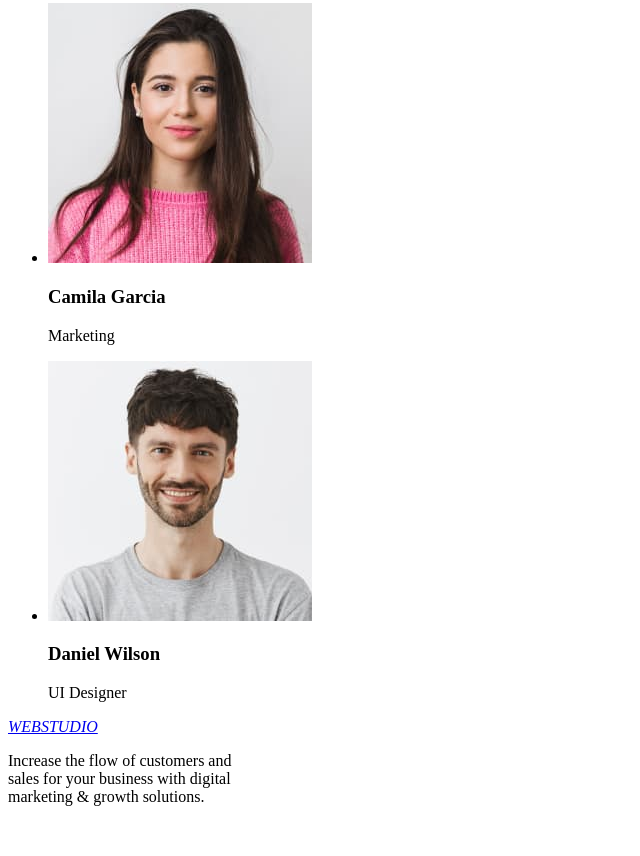
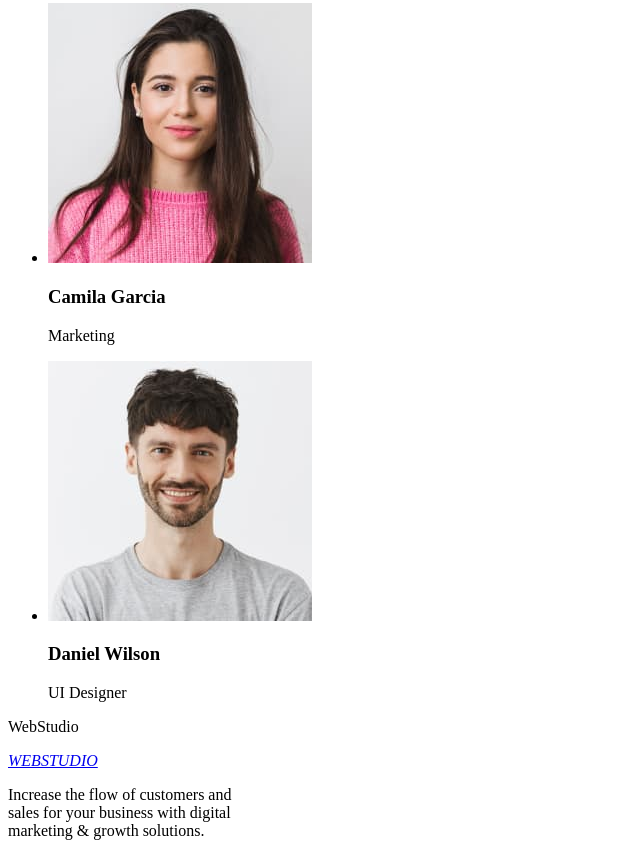
Before and after one commit to YuliyaHyrya/goit-markup-hw-01, a plain HTML site: page index.html in a window 1280 px wide. Shown: the part 2316-3172 px from the top of the page, without its empty margins (0-640 px from the left). Before the commit the page ends 3138 px from the top, so only its background shows below. Drawn offline with Linux system fonts and the light colour scheme.

Commit message:
Update index.html

```diff
--- a/index.html
+++ b/index.html
@@ -145,7 +145,7 @@
     </main>
     <!-- footer -->
     <footer>
-      <address><a href="./index.html">WEBSTUDIO</a></address>
+      <p>WebStudio<address><a href="./index.html"target="_blank"rel="noopener noreferrer">WEBSTUDIO</a></address></p>
       <p>
         Increase the flow of customers and<br />sales for your business with
         digital<br />
```
